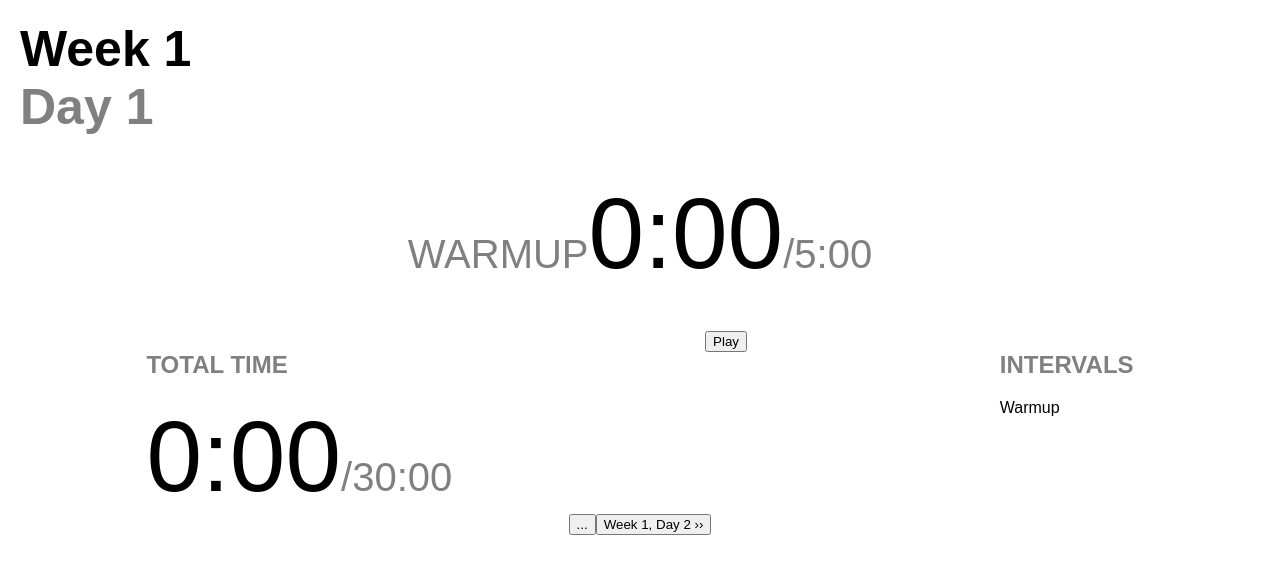
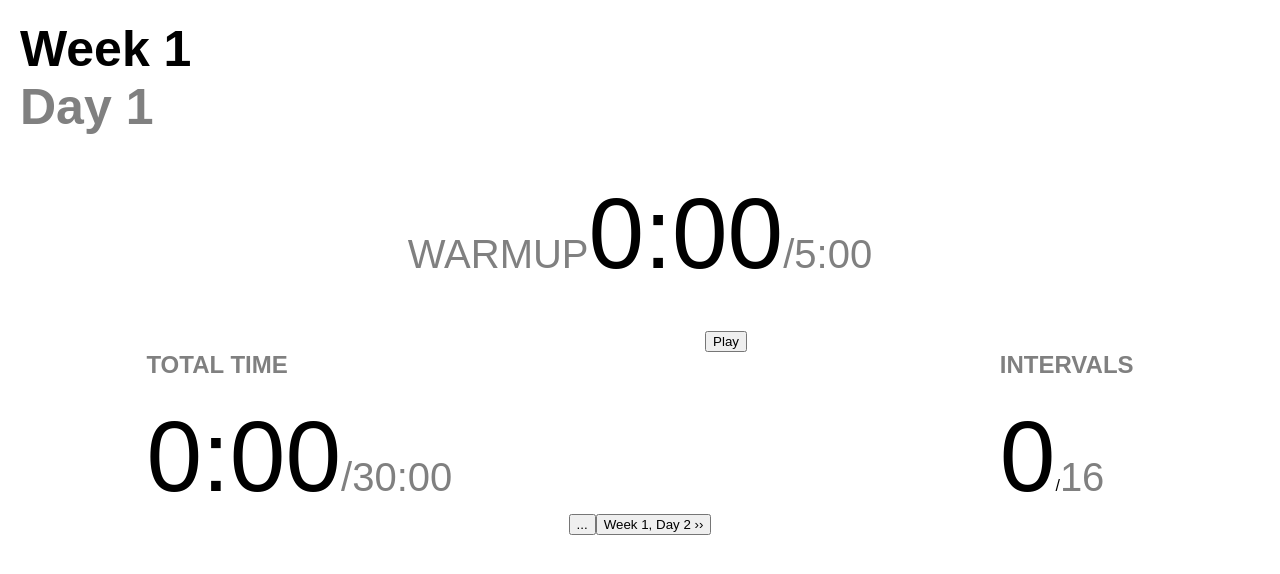
Before and after one commit to mssen/c25k-timer, a React (Create React App) app: page / in a window 1280 px wide. Shown: the top 574 px of the page. Built offline with nearby package versions, Linux system fonts and the light colour scheme.

Commit message:
Added interval tracker styling and changed up its display.

```diff
--- /dev/null
+++ b/src/components/IntervalTracker.css
@@ -0,0 +1,8 @@
+.current-interval {
+  font-size: 100px;
+}
+
+.total-interval {
+  font-size: 40px;
+  color: gray;
+}
--- a/src/components/IntervalTracker.jsx
+++ b/src/components/IntervalTracker.jsx
@@ -1,17 +1,19 @@
 import React from 'react';
 import PropTypes from 'prop-types';
 
-const IntervalTracker = ({ current, total }) => (
-  <div>
-    {
-      current === 0
-        ? 'Warmup'
-        : current > total
-          ? 'Cooldown'
-          : `${ current }/${ total }`
-    }
-  </div>
-);
+import './IntervalTracker.css';
+
+const IntervalTracker = ({ current, total }) => {
+  const displayCurrent = current > total ? current - 1 : current;
+
+  return (
+    <div>
+      <span className="current-interval">{ displayCurrent }</span>
+      /
+      <span className="total-interval">{ total }</span>
+    </div>
+  )
+};
 
 IntervalTracker.propTypes = {
   current: PropTypes.number.isRequired,
```
